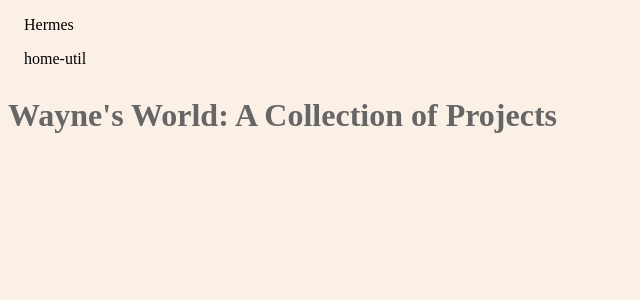
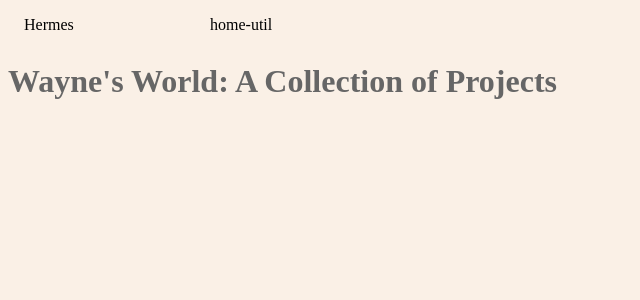
Before and after one commit to whobby/whobby.github.io, a PHP site: page / in a window 1280 px wide. Shown: the top 300 px of the page, without its empty margins (0-640 px from the left). Run offline with PHP 8.4, Linux system fonts and the light colour scheme.

Commit message:
further nav stylng - width

```diff
--- a/css/index.css
+++ b/css/index.css
@@ -10,6 +10,10 @@ ul {
     margin: 0;
     padding: 0;
 }
+li {
+    display: inline-grid;
+}
+
 li a{
     display: block;
     color: black;
```
